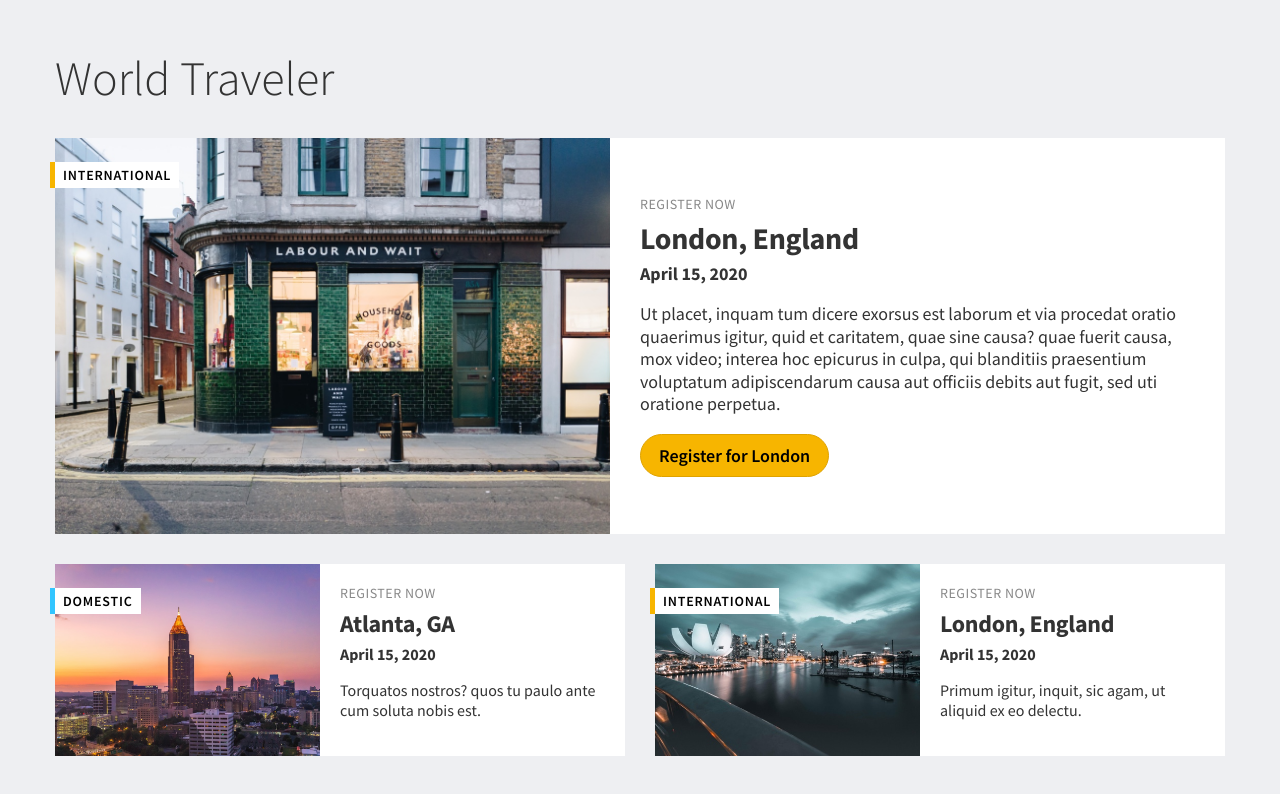
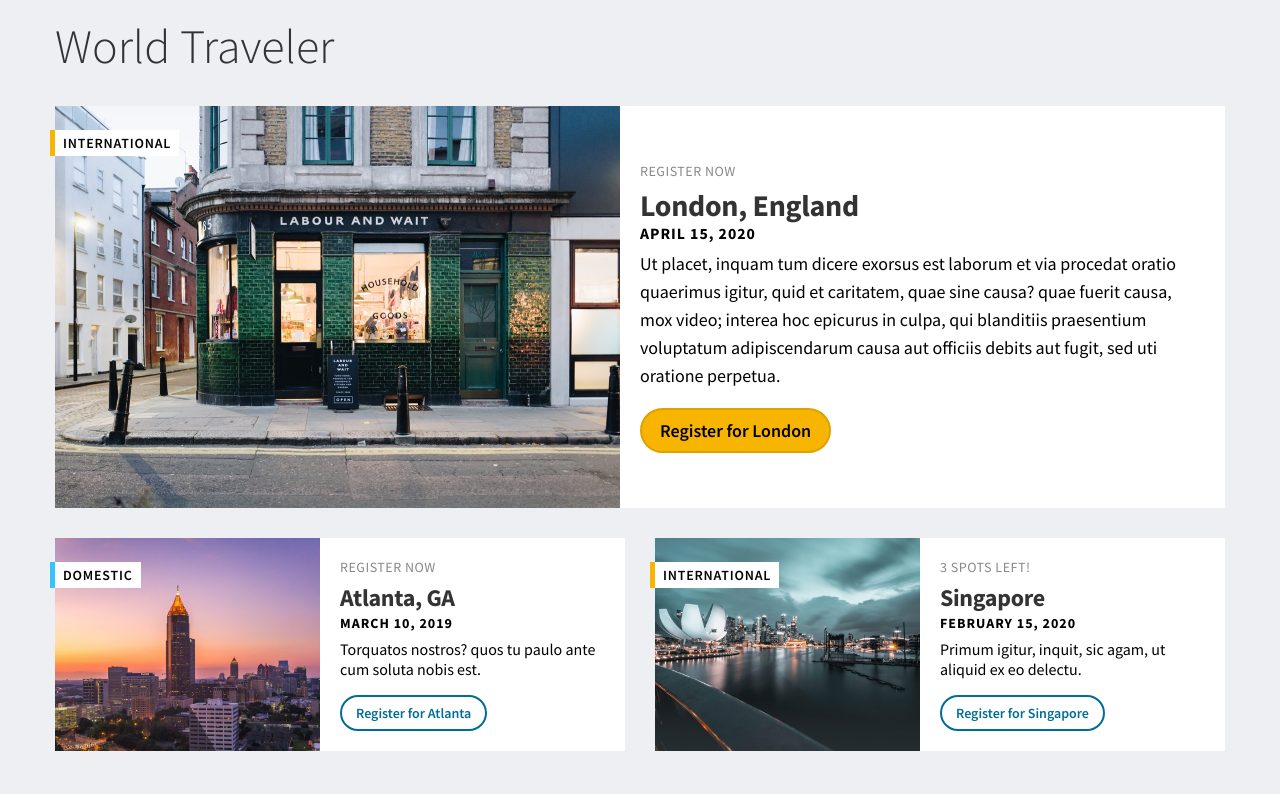
Before and after one commit to katywatkins/r-uxe-exercise, a React app: page / in a window 1280 px wide. Shown: the top 794 px of the page. Built offline with nearby package versions, Linux system fonts and the light colour scheme.

Commit message:
add rough secondary button & clean up title & index.scss

```diff
--- a/src/components-project/PromoCard.jsx
+++ b/src/components-project/PromoCard.jsx
@@ -33,11 +33,11 @@ const PromoCard = ({
       callout={callout}
       size={largerPromo ? 1.125 : 1}
     >
-      <p className="default-text">
+      <p className="default-text promo-card__text">
         {text}
       </p>
       {/* below should be a function that gets tested */}
-      {onButtonClick && buttonText && <Button onClick={onButtonClick} text={buttonText} /> }
+      {onButtonClick && buttonText && <Button onClick={onButtonClick} text={buttonText} type={largerPromo ? 'primary' : 'tertiary'} /> }
     </Blurb>
   </Card>
 );
--- a/src/components-project/PromoCard.scss
+++ b/src/components-project/PromoCard.scss
@@ -1,4 +1,4 @@
-@import '../variables.scss';
+@use '../variables';
 
 .promo-card--larger {
     .blurb__title {
@@ -6,8 +6,17 @@
         line-height: 38px;
     }
     .card__content {
-        padding: $spacing-xxl;
+        //padding: $spacing-xxl;
         display: flex;
         align-items: center;
+
+        .promo-card__text {
+            line-height: 28px;
+        }
     }
 }
+
+.promo-card__text {
+    margin-top: 1px;
+    line-height: 20px;
+}
--- a/src/components/Blurb.jsx
+++ b/src/components/Blurb.jsx
@@ -14,7 +14,7 @@ const Blurb = ({
   return (
     <div className="blurb" style={{ fontSize: `${size}rem` }}>
       {callout && <p className="secondary-text blurb__callout">{callout}</p> }
-      { mainTitle && <h2 className="title-text blurb__title">{mainTitle}</h2> }
+      { mainTitle && <h2 className="card-title-text blurb__title">{mainTitle}</h2> }
       { date && <time dateTime={date} className="blurb__date default-text">{formattedDate}</time> }
       {children}
     </div>
--- a/src/components/Blurb.scss
+++ b/src/components/Blurb.scss
@@ -1,25 +1,30 @@
-@import '../text-styles.scss';
-@import '../variables.scss';
+@use '../variables';
+
+.blurb {
+    display: flex;
+    flex-direction: column;
+    align-items: flex-start;
+}
 
 .blurb__callout {
     text-transform: uppercase;
-    font-size: $fs-tertiary-text;
+    font-size: variables.$fs-tertiary-text;
     font-size: 14px; //this doesn't scale in the mockup but maybe should?
     margin: 0;
     margin-bottom: 6px;
     letter-spacing: .5px;
 }
 
+.blurb__title {
+    margin-bottom: 5px;
+}
+
 .blurb__date {
-    font-size: $fs-subtitle;
+    font-size: variables.$fs-tertiary-text;
     font-weight: 700;
     margin: 0;
-
+    margin-bottom: 5px; //
+    line-height: 20px;
+    letter-spacing: 1px;
+    text-transform: uppercase;
 }
-
-.blurb__title {
-    margin: 0;
-    letter-spacing: -0.3px;
-    margin-bottom: 5px;
-    line-height: 31px;
-}
--- a/src/components/Button.scss
+++ b/src/components/Button.scss
@@ -1,7 +1,7 @@
-@import '../variables.scss';
+@use '../variables';
 
 .button {
-    padding: $spacing-sm $spacing-md;
+    padding: variables.$spacing-sm variables.$spacing-md;
     border: none;
     border-radius: 2.5em;
     font-weight: 600;
@@ -9,11 +9,33 @@
     font-size: 1em;
 }
 
-.button--primary {
-    background: $yellow;
-    border: 1px solid darken($yellow, 5);
+@mixin button-styles($background) {
+    background: variables.$background;
+    border: 1px solid darken(variables.$background, 5);
 
     &:hover {
-        background: lighten($yellow, 15);
+        background: lighten(variables.$background, 15);
     }
 }
+
+.button--primary {
+    background: variables.$yellow;
+    border: 2px solid darken(variables.$yellow, 5);
+
+    &:hover {
+        background: lighten(variables.$yellow, 15);
+    }
+}
+
+.button--secondary, .button--tertiary {
+    background: none;
+    border: 2px solid darken(variables.$blue, 30);
+    color: darken(variables.$blue, 30);
+    &:hover {
+        background: lighten(variables.$blue, 35);
+    }
+}
+
+.button--tertiary {
+    font-size: .875em;
+}
--- a/src/components/Card.scss
+++ b/src/components/Card.scss
@@ -1,15 +1,15 @@
-@import '../variables.scss';
+@use '../variables';
 
 @mixin section-styles {
     flex-basis: 50%;
 }
 
 .card {
-    background: $card-background;
+    background: variables.$card-background;
     display: flex;
     font-family: Source Sans Pro, Helvetica, Arial, sans-serif;
     flex-direction: column;
-    @media (min-width: $bp-md) {
+    @media (min-width: variables.$bp-md) {
         flex-direction: row;
     }
 }
@@ -24,21 +24,21 @@
         object-fit: cover;
     }
 
-    @media (min-width: $bp-md) {
+    @media (min-width: variables.$bp-md) {
         width: 47%;
         max-height: unset;
     }
 }
 
 .card__content {
-    padding: $spacing-lg; // should be 30px when big, 20 when small
+    padding: variables.$spacing-lg; // should be 30px when big, 20 when small
     flex-grow: 1;
     @include section-styles;
 }
 
 .card__image__overlay { // not using em sizing because these should stay consistent even when everything else scales
-    background: $card-background;
-    border-left: 5px solid $yellow; // this gets overridden via the component js, but
+    background: variables.$card-background;
+    border-left: 5px solid variables.$yellow; // this gets overridden via the component js, but
     display: inline-block;
     position: absolute;
     left: -5px;
--- a/src/index.jsx
+++ b/src/index.jsx
@@ -8,9 +8,11 @@ import singapore from './img/singapore-img.jpg';
 
 import './index.scss';
 
+const alertText = 'I bet if this was a fully functional site it would need to navigate to another page, in which case the button should probably be link.';
+
 const App = () => (
   <>
-    <h1 className="default-text title">World Traveler</h1>
+    <h1 className="title-text app__title">World Traveler</h1>
     <div className="app__body">
       <PromoCard
         className="main-promo"
@@ -27,30 +29,34 @@ const App = () => (
             voluptatum adipiscendarum causa aut officiis debits aut fugit, sed uti
             oratione perpetua."
         buttonText="Register for London"
-        onButtonClick={() => alert('I bet if this was a real, functional site this would naviate to another page, in which case the button should probably be link.')}
+        onButtonClick={() => alert(alertText)}
       />
 
       <PromoCard
         className="smaller-card"
         imgSource={atlanta}
-        imgAltText="London corner buildling"
+        imgAltText="Atlanta"
         imageOverlayText="Domestic"
         imageOverlayBorderColor="#32C5FF"
-        date="2020-04-15"
+        date="2019-03-10"
         mainTitle="Atlanta, GA"
         callout="Register Now"
         text="Torquatos nostros? quos tu paulo ante cum soluta nobis est."
+        buttonText="Register for Atlanta"
+        onButtonClick={() => alert(alertText)}
       />
 
       <PromoCard
         className="smaller-card"
         imgSource={singapore}
-        imgAltText="Atlanta skyline"
+        imgAltText="Singapore skyline"
         imageOverlayText="International"
-        date="2020-04-15"
-        mainTitle="London, England"
-        callout="Register Now"
+        date="2020-02-15"
+        mainTitle="Singapore"
+        callout="3 Spots Left!"
         text="Primum igitur, inquit, sic agam, ut aliquid ex eo delectu."
+        buttonText="Register for Singapore"
+        onButtonClick={() => alert(alertText)}
       />
     </div>
   </>
--- a/src/index.scss
+++ b/src/index.scss
@@ -1,43 +1,37 @@
-@import 'variables';
-@import 'text-styles';
+@use 'variables';
+@use 'text-styles'; // ensures font styles are present within the whole app
+
+$max-page-width: 1170px;
 
 html,body {
     margin: 0;
     font-size: 16px;
-    background: $page-background;
+    background: variables.$page-background;
 }
 
 #root {
-    padding: $spacing-md;
+    padding: variables.$spacing-md;
     margin-left: auto;
     margin-right: auto;
     display: flex;
     align-items: center;
     flex-direction: column;
-    max-width: 1170px;
+    max-width: $max-page-width;
 }
 
-h1 {
-    font-weight: 100;
+.app__title {
+    align-self: flex-start;
+    margin-bottom: variables.$spacing-mdl;
 }
 
 .app__body {
     display: grid;
     grid-template-columns: 1fr 1fr;
     grid-template-rows: min-content min-content;
-    gap: 30px;
-
-
+    gap: variables.$spacing-xxl;
 }
 
 .main-promo {
     grid-column-start: 1;
     grid-column-end: 3;
 }
-
-.title {
-    font-weight: 100;
-    font-size: 3em;
-    align-self: flex-start;
-    margin-bottom: 30px;
-}
--- a/src/text-styles.scss
+++ b/src/text-styles.scss
@@ -1,18 +1,27 @@
-@import './variables.scss';
+@use './variables';
 
-.secondary-text {
+@mixin standard-font-family {
     font-family: Source Sans Pro, Helvetica, Arial, sans-serif;
-    color: $color__text-secondary;
 }
 
 .title-text {
-    font-family: Source Sans Pro, Helvetica, Arial, sans-serif;
-    color: $color__text-default;
+    @include standard-font-family;
+    color: variables.$color__text-default;
+    font-size: variables.$fs-title;
+    font-weight: 100;
+    padding: 0;
+    margin: 0;
 }
 
-.default-text {
-    font-family: Source Sans Pro, Helvetica, Arial, sans-serif;
-    color: $color__text-default;
-    line-height: $spacing-lg;
-    font-size: 1em;
+.card-title-text {
+    @include standard-font-family;
+    color: variables.$color__text-default;
+    letter-spacing: -0.3px;
+    line-height: 31px;
+    margin: 0;
 }
+
+.secondary-text {
+    @include standard-font-family;
+    color: variables.$color__text-secondary;
+}
--- a/src/variables.scss
+++ b/src/variables.scss
@@ -14,15 +14,18 @@ $color__text-secondary: $mid-grey;
 
 // spacing
 $spacing-xs: .25em;
-$spacing-xs-sm: .375; // 16 x .375 = 6px
+$spacing-xs-sm: .375; // 16 x .375 = 6px\
+
  // 10px
 $spacing-sm: .5em; // 8px
+$spacing-mdl: .625em; // 48 x .625 = 30px
 $spacing-md: 1em; // 16px
-$spacing-lg: 1.25em; // 16 x 1.25 = 20 px
+$spacing-lg: 1.25em; // 16 x 1.25 = 20px
 $spacing-xxl: 1.875em; //   16 x 1.875 = 30px
 
 // font sizes
-$fs-title: 1.875em;
+$fs-title: 3em;
+$fs-card-title: 1.875em;
 $fs-subtitle: 1em;
 $fs-tertiary-text: .875em;
 $fs-paragraph: 1.125em;
```
Also changed, not shown: 1 other file (tests, documents, lock files or other folders).
